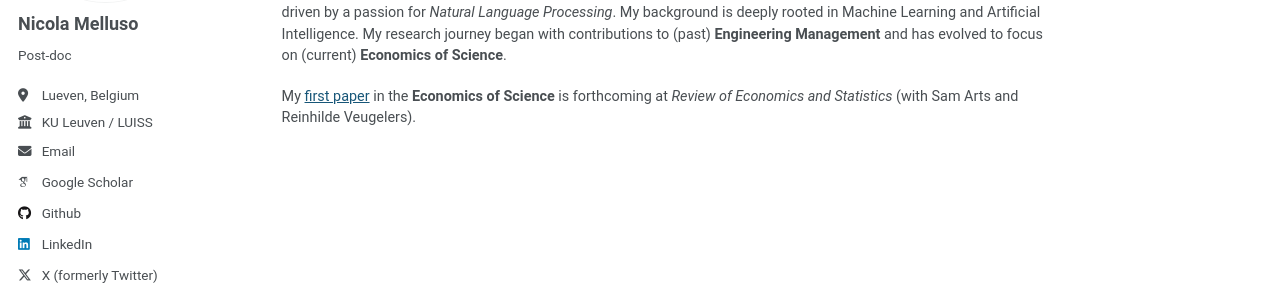
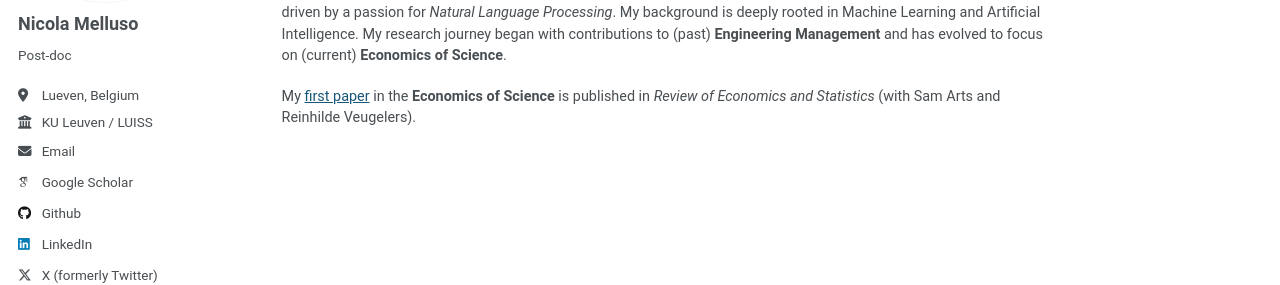
Before and after one commit to nicolamelluso/nicolamelluso.github.io, a Jekyll site: the page built from _pages/about.md, in a window 1280 px wide. Shown: the part 273-558 px from the top of the page. Built offline with Jekyll 4.4.1, drawn with Linux system fonts in a browser that asks for light colours; some web fonts are replaced.

Commit message:
Update about.md

```diff
--- a/_pages/about.md
+++ b/_pages/about.md
@@ -11,4 +11,4 @@ Hello! I am currently a postdoctoral researcher at the KU Leuven, Faculty of Eco
 
 I am an interdisciplinary researcher working at the intersection of **Economics of Science** and **Engineering Management**, driven by a passion for _Natural Language Processing_. My background is deeply rooted in Machine Learning and Artificial Intelligence. My research journey began with contributions to (past) **Engineering Management** and has evolved to focus on (current) **Economics of Science**.
 
-My [first paper](https://arxiv.org/abs/2309.16437) in the **Economics of Science** is forthcoming at _Review of Economics and Statistics_ (with Sam Arts and Reinhilde Veugelers).
+My [first paper](https://doi.org/10.1162/rest_a_01561) in the **Economics of Science** is published in _Review of Economics and Statistics_ (with Sam Arts and Reinhilde Veugelers).
```
